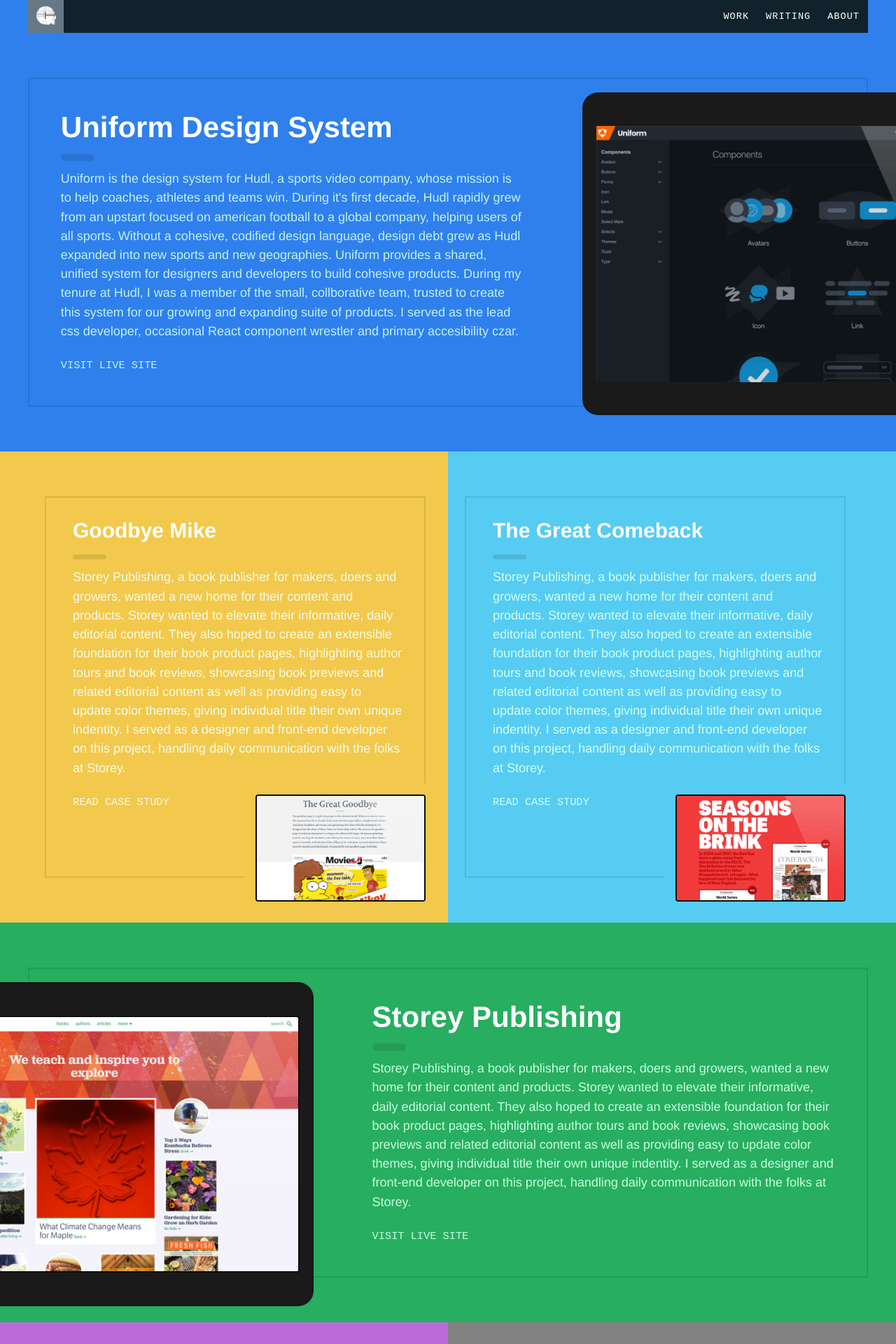
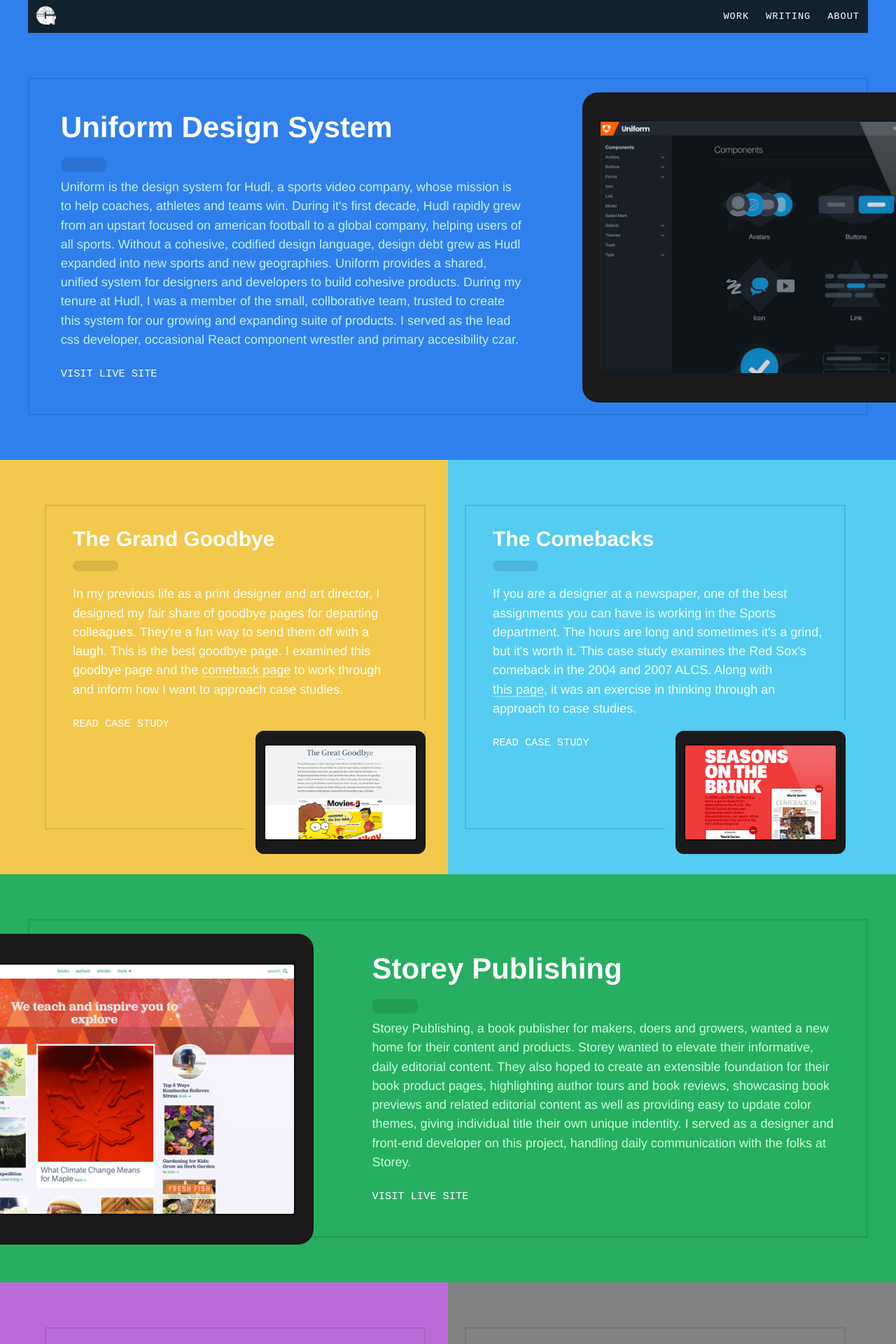
Before and after one commit to gcstaublin/gcstaublin.github.io, a Jekyll site: the page built from work.html, in a window 1280 px wide. Shown: the top 1920 px of the page at 70% size. Built offline with Jekyll 4.4.1, drawn with Linux system fonts in a browser that asks for light colours; nearby versions of some CDN libraries.

Commit message:
Finalizing work page.

```diff
--- a/_data/work.yml
+++ b/_data/work.yml
@@ -5,19 +5,19 @@
     img: uniform_work_tease.jpg
     text: Uniform is the design system for Hudl, a sports video company, whose mission is to help coaches, athletes and teams win. During it's first decade, Hudl rapidly grew from an upstart focused on american football to a global company, helping users of all sports. Without a cohesive, codified design language, design debt grew as Hudl expanded into new sports and new geographies. Uniform provides a shared, unified system for designers and developers to build cohesive products. During my tenure at Hudl, I was a member of the small, collborative team, trusted to create this system for our growing and expanding suite of products. I served as the lead css developer, occasional React component wrestler and primary accesibility czar.
 
-  - head: Goodbye Mike
+  - head: The Grand Goodbye
     theme: mustard
     internal: true
-    url: /work/goodbye-mike
+    url: work/goodbye-mike/
     img: goodbye_work_tease.jpg
-    text: Storey Publishing, a book publisher for makers, doers and growers, wanted a new home for their content and products. Storey wanted to elevate their informative, daily editorial content. They also hoped to create an extensible foundation for their book product pages, highlighting author tours and book reviews, showcasing book previews and related editorial content as well as providing easy to update color themes, giving individual title their own unique indentity. I served as a designer and front-end developer on this project, handling daily communication with the folks at Storey.
+    text: In my previous life as a print designer and art director, I designed my fair share of goodbye pages for departing colleagues. They're a fun way to send them off with a laugh. This is the best goodbye page. I examined this goodbye page and the <a class="link--work" href="/work/comeback/">comeback page</a> to work through and inform how I want to approach case studies.
 
-  - head: The Great Comeback
+  - head: The Comebacks
     theme: sky
     internal: true
     url: work/comeback/
     img: comeback_work_tease.jpg
-    text: Storey Publishing, a book publisher for makers, doers and growers, wanted a new home for their content and products. Storey wanted to elevate their informative, daily editorial content. They also hoped to create an extensible foundation for their book product pages, highlighting author tours and book reviews, showcasing book previews and related editorial content as well as providing easy to update color themes, giving individual title their own unique indentity. I served as a designer and front-end developer on this project, handling daily communication with the folks at Storey.
+    text: If you are a designer at a newspaper, one of the best assignments you can have is working in the Sports department. The hours are long and sometimes it's a grind, but it's worth it. This case study examines the Red Sox's comeback in the 2004 and 2007 ALCS. Along with <a class="link--work" href="/work/goodbye-mike/">this page</a>, it was an exercise in thinking through an approach to case studies.
 
   - head: Storey Publishing
     theme: lush
--- a/static/scss/_archive.scss
+++ b/static/scss/_archive.scss
@@ -424,11 +424,14 @@
   // --archive-section-color-border: #2158A2;
   --archive-section-color-border: rgba(0, 0, 0, 0.1);
   --archive-section-color-text: #fff;
+  --archive-section-color-link: #fff;
+  --archive-section-color-link-bg: green;
 }
 
 .theme--cornflower {
   --archive-section-color-bg: #2F80ED;
   --archive-section-color-text: #c2f0ff;
+  --archive-section-color-link-bg: #d8af30;
 }
 
 
@@ -439,13 +442,15 @@
 
 .theme--mustard {
   --archive-section-color-bg: #F2C94C;
-  --archive-section-color-text: #fafbeb;
+  --archive-section-color-text: #fefff7;
+  --archive-section-color-link-bg: #d8af30;
 }
 
 
 .theme--sky {
   --archive-section-color-bg: #56CCF2;
-  --archive-section-color-text: #d1fffc;
+  --archive-section-color-text: #e9fffe;
+  --archive-section-color-link-bg: #33acd2;
   // --archive-section-color-text: #8586bb;
 }
 
@@ -462,35 +467,13 @@
 
 
 
-.theme--poop {
-  --archive-section-color-bg: #27AE60;
-  // --archive-section-color-border: #2B8150;
-  // --archive-section-color-border: rgba(0, 0, 0, 0.2);
-}
-
-.theme--nerd {
-  --archive-section-color-bg: #F2C94C;
-  // --archive-section-color-border: #CEB25A;
-  // --archive-section-color-border: rgba(0, 0, 0, 0.2);
-}
-
-.theme--rock {
-  --archive-section-color-bg: #BB6BD9;
-  // --archive-section-color-border: #9D57B8;
-  // --archive-section-color-border: rgba(0, 0, 0, 0.2);
-}
-
-
-
-
-
 
 // Work Grid
 // --------------------------------------------
-
 .work__grid--wrapper {
   overflow: hidden;
 }
+
 
 .work__grid--2 {
   max-width: 1200px;
@@ -539,8 +522,6 @@
 
 
 
-
-
 // Work Item
 // --------------------------------------------
 .work__item {
@@ -558,7 +539,9 @@
 
 
 .work__item--will-bleed {
-  @include bp($bp-adjust-item-for-bleed) { padding-top: calc(4rem + 51px); }
+  @include bp($bp-adjust-item-for-bleed) {
+    padding-top: calc(4rem + 51px);
+  }
 }
 
 
@@ -567,7 +550,27 @@
   background-color: var(--archive-section-color-bg);
   padding: 2rem 1.5rem;
   transition: 0.2s;
+  @include bp($bp-work-grid-small-has-border) {
+    padding: 6rem 4rem;
+    &:before {
+      position: absolute;
+      content: '';
+      top: 4rem;
+      left: 2rem;
+      right: 2rem;
+      bottom: 4rem;
+      border-width: 2px;
+      border-style: solid;
+      border-color: var(--archive-section-color-border);
+    }
+  }
+  @include bp(1200px) {
+    &:before { left: 1.5rem; }
+  }
 
+  @include bp($bp-work-grid-small-has-img-adjustment) {
+    padding-bottom: 11rem;
+  }
   // Stretches background behind items;
   &:after {
     position: absolute;
@@ -585,31 +588,6 @@
       left: initial;
       right: -100%;
     }
-  }
-
-
-  @include bp($bp-work-grid-small-has-border) {
-    padding: 6rem 4rem;
-    &:before {
-      position: absolute;
-      content: '';
-      top: 4rem;
-      left: 2rem;
-      right: 2rem;
-      bottom: 4rem;
-      border-width: 2px;
-      border-style: solid;
-      border-color: var(--archive-section-color-border);
-    }
-    @include bp(1200px) {
-      &:before {
-        left: 1.5rem;
-      }
-    }
-  }
-
-  @include bp($bp-work-grid-small-has-img-adjustment) {
-    padding-bottom: 10rem;
   }
 }
 
@@ -671,6 +649,13 @@
     background-color: var(--archive-section-color-border);
     border-radius: 0.5rem;
   }
+  @include bp($bp-work-grid-large-has-layout) {
+    &:after {
+      bottom: -0.95em;
+      height: 0.5em;
+      width: 65px;
+    }
+  }
 }
 
 
@@ -685,15 +670,28 @@
   font-size: 1.125rem;
   line-height: 1.5125;
   color: var(--archive-section-color-text);
+  @include bp($bp-work-grid-large-has-layout) {
+    margin-top: 48px;
+  }
 }
 
 
-.archive__link--text {
+.work__link--text {
   margin-top: 24px;
+  color: var(--archive-section-color-link);
 }
 
+.link--work {
+  @include link;
+}
 
-
+// .work__link--text--alt {
+//   display: inline-block;
+//   padding: 0.75rem;
+//   padding-left: 1.75rem;
+//   border-radius: 0.5rem;
+//   background-color: var(--archive-section-color-link-bg);
+// }
 
 
 
@@ -720,19 +718,7 @@
 
 
 .work__container--img {
-  // position: absolute;
-  // left: -25vw;
-
-  // padding: 2rem;
   border: 2px solid var(--archive-section-color-border);
-  border-radius: 1.4rem;
-  background-color: #1a1a1a;
-  padding-top: 3.57vw;
-  padding-bottom: 3.57vw;
-  padding-left: 1.43vw;
-  padding-right: 1.43vw;
-  transition: 0.2s;
-
   //////
   @include bp($bp-work-grid-large-has-layout) {
     position: absolute;
@@ -741,7 +727,6 @@
     right: initial;
     top: -2vw;
   }
-
   @include bp($bp-work-grid-large-has-image-adjustment) {
     left: calc(-200px - 5vw);
     right: initial;
@@ -749,16 +734,38 @@
 }
 
 
-.work__container--img--small {
-  // position: absolute;
-  // bottom: 1rem;
-  // right: 2rem;
-  // width: 300px;
-  // positon: absolute;
-}
-
+.work__container--img--small { }
 
 .work__img {
   border: 2px solid darken(#1a1a1a, 5%);
   border-radius: 4px;
 }
+
+
+
+// Work Device
+// --------------------------------------------
+.work__device {
+  border-radius: 1.4rem;
+  background-color: #1a1a1a;
+  // padding-top: 3.57vw;
+  // padding-bottom: 3.57vw;
+  // padding-left: 1.43vw;
+  // padding-right: 1.43vw;
+  padding-top: 2.5rem;
+  padding-bottom: 2.5rem;
+  padding-left: 1.5rem;
+  padding-right: 1.5rem;
+  transition: 0.2s;
+}
+
+
+.work__device--small {
+  border-radius: 0.75rem;
+  background-color: #1a1a1a;
+  padding-top: 1.15rem;
+  padding-bottom: 1.15rem;
+  padding-left: 0.75rem;
+  padding-right: 0.75rem;
+  transition: 0.2s;
+}
--- a/work.html
+++ b/work.html
@@ -1,7 +1,7 @@
 ---
 layout: archive
 title: Grant Staubin | Work
-pageclass: page--work page--has-no-bottom-margin theme--silver-fox
+pageclass: page--work page--has-no-bottom-margin
 permalink: /work/
 ---
 
@@ -12,7 +12,7 @@
 <article class="work__item work__item--will-bleed hero--bleed--top {% if item.theme %}theme--{{item.theme}}{% endif %}">
   <div class="work__inner--item work__grid--item--2">
     <div class="work__media">
-      <div class="work__container--img">
+      <div class="work__container--img work__device">
         <img src="/static/img/work_landing/{{item.img}}">
         <!-- <img class="work__img" src="/static/img/work_landing/grant_2018.jpg"> -->
       </div>
@@ -25,9 +25,9 @@
       <div class="work__text">
         {{item.text}}
         {% if item.internal == true %}
-          <a class="archive__link--text" href="http://{{site.baseurl}}/{{item.url}}">Read Case Study</a>
+          <a class="archive__link--text work__link--text" href="http://{{site.baseurl}}/{{item.url}}">Read Case Study</a>
           {% else %}
-           <a class="archive__link--text" target="_blank" href="http://{{item.url}}">Visit Live Site</a>
+           <a class="archive__link--text work__link--text" target="_blank" href="http://{{item.url}}">Visit Live Site</a>
         {% endif %}
       </div>
     </div>
@@ -45,7 +45,7 @@
   {% for item in site.data.work.projects offset:1 limit: 2 %}
     <article class="work__item--small {% if item.theme %}theme--{{item.theme}}{% endif %}">
         <div class="work__media work__media--small">
-          <div class="work__container--img--small">
+          <div class="work__container--img--small work__device--small">
             <img class="work__img" src="/static/img/work_landing/{{item.img}}">
             <!-- <img class="work__img" src="/static/img/work_landing/grant_2018.jpg"> -->
           </div>
@@ -58,9 +58,9 @@
           <div class="work__text">
             {{item.text}}
             {% if item.internal == true %}
-              <a class="archive__link--text" href="http://{{site.baseurl}}/{{item.url}}">Read Case Study</a>
+              <a class="archive__link--text work__link--text work__link--text--alt" href="{{ item.url | relative_url }}">Read Case Study</a>
               {% else %}
-               <a class="archive__link--text" target="_blank" href="http://{{item.url}}">Visit Live Site</a>
+               <a class="archive__link--text work__link--text" target="_blank" href="http://{{item.url}}">Visit Live Site</a>
             {% endif %}
           </div>
         </div>
@@ -77,7 +77,7 @@
 <article class="work__item {% if item.theme %}theme--{{item.theme}}{% endif %}">
   <div class="work__inner--item work__grid--item--2">
     <div class="work__media">
-      <div class="work__container--img">
+      <div class="work__container--img work__device">
         <img class="work__img" src="/static/img/work_landing/{{item.img}}">
         <!-- <img class="work__img" src="/static/img/work_landing/grant_2018.jpg"> -->
       </div>
@@ -90,9 +90,9 @@
       <div class="work__text">
         {{item.text}}
         {% if item.internal == true %}
-          <a class="archive__link--text" href="http://{{site.baseurl}}/{{item.url}}">Read Case Study</a>
+          <a class="archive__link--text work__link--text" href="http://{{site.baseurl}}/{{item.url}}">Read Case Study</a>
           {% else %}
-           <a class="archive__link--text" target="_blank" href="http://{{item.url}}">Visit Live Site</a>
+           <a class="archive__link--text work__link--text" target="_blank" href="http://{{item.url}}">Visit Live Site</a>
         {% endif %}
 
       </div>
@@ -111,7 +111,7 @@
   {% for item in site.data.work.projects offset:4 %}
     <article class="work__item--small {% if item.theme %}theme--{{item.theme}}{% endif %}">
         <div class="work__media work__media--small">
-          <div class="work__container--img--small">
+          <div class="work__container--img--small work__device--small">
             <img class="work__img" src="/static/img/work_landing/{{item.img}}">
             <!-- <img class="work__img" src="/static/img/work_landing/grant_2018.jpg"> -->
           </div>
@@ -124,9 +124,9 @@
           <div class="work__text">
             {{item.text}}
             {% if item.internal == true %}
-              <a class="archive__link--text" href="http://{{site.baseurl}}/{{item.url}}">Read Case Study</a>
+              <a class="archive__link--text work__link--text work__link--text--alt" href="http://{{site.baseurl}}/{{item.url}}">Read Case Study</a>
               {% else %}
-               <a class="archive__link--text" target="_blank" href="http://{{item.url}}">Visit Live Site</a>
+               <a class="archive__link--text work__link--text" target="_blank" href="http://{{item.url}}">Visit Live Site</a>
             {% endif %}
 
           </div>
```
Also changed, not shown: static/css/screen.css, 1 other file.
